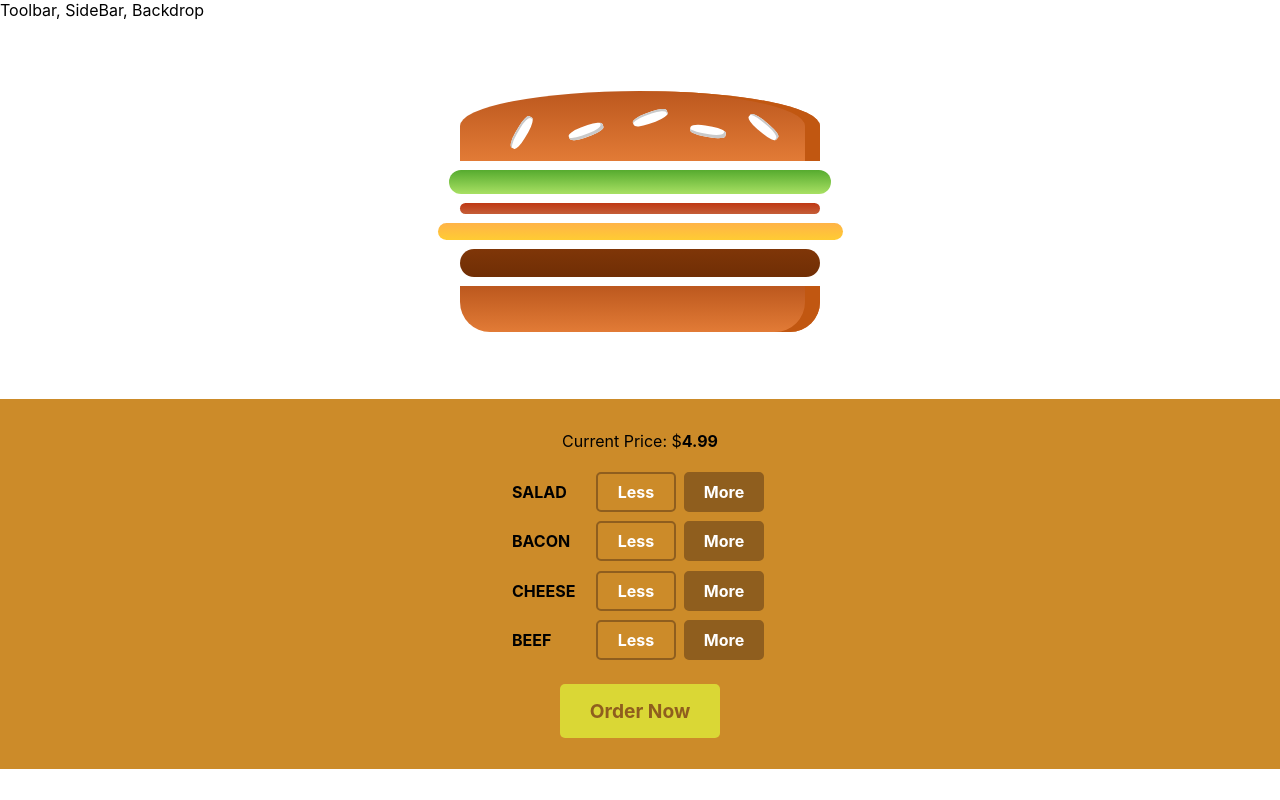
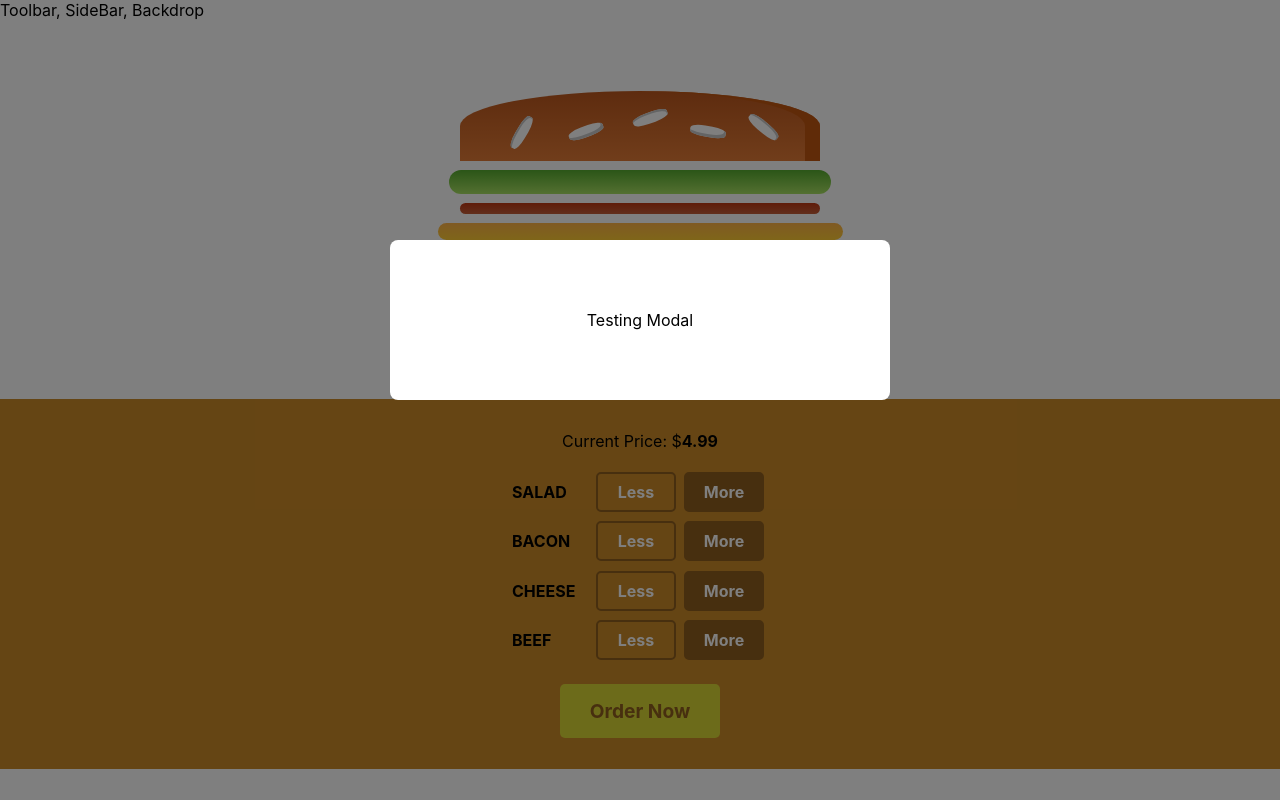
Before and after one commit to toypiano/burger-run-5, a React (Create React App) app: page / in a window 1280 px wide. Built offline with nearby package versions, Linux system fonts and the light colour scheme.

Commit message:
Create Modal + Backdrop

```diff
--- /dev/null
+++ b/src/common/ui/Backdrop.js
@@ -0,0 +1,25 @@
+import React from 'react';
+import PropTypes from 'prop-types';
+import styled, { css } from 'styled-components';
+
+Backdrop.propTypes = {
+  className: PropTypes.string.isRequired,
+  show: PropTypes.bool.isRequired,
+  clicked: PropTypes.func.isRequired,
+};
+
+function Backdrop({ className, clicked, show }) {
+  return show ? <div className={className} onClick={clicked}></div> : null;
+}
+
+export default styled(Backdrop)`
+  ${(props) => css`
+    position: fixed;
+    top: 0;
+    bottom: 0;
+    left: 0;
+    right: 0;
+    z-index: var(--z-backdrop);
+    background: rgba(0, 0, 0, 0.5);
+  `}
+`;
--- /dev/null
+++ b/src/common/ui/Modal.js
@@ -0,0 +1,45 @@
+import React from 'react';
+import PropTypes from 'prop-types';
+import styled, { css } from 'styled-components';
+import Backdrop from './Backdrop';
+
+Modal.propTypes = {
+  className: PropTypes.string.isRequired,
+  show: PropTypes.bool.isRequired,
+  closeModal: PropTypes.func.isRequired,
+};
+
+function Modal({ className, show, closeModal, children }) {
+  return (
+    <div className={className} show={show}>
+      <Backdrop show={show} clicked={closeModal} />
+      <section>{children}</section>
+    </div>
+  );
+}
+
+const slideInOut = (props) =>
+  props.show ? 'translateY(0)' : 'translateY(-100vh)';
+
+export default styled(Modal)`
+  ${(props) => css`
+    section {
+      position: fixed;
+      width: 80%;
+      max-width: 500px;
+      min-height: 10em;
+      border-radius: 0.5em;
+      top: 30%;
+      left: 50%;
+      transform: translateX(-50%) ${slideInOut};
+      transition: transform 0.3s ease-in-out;
+      background: var(--cl-light);
+      z-index: var(--z-modal);
+      padding: 2em 1em;
+      display: flex;
+      flex-direction: column;
+      align-items: center;
+      justify-content: center;
+    }
+  `}
+`;
--- a/src/features/burgerBuilder/BurgerBuilder.js
+++ b/src/features/burgerBuilder/BurgerBuilder.js
@@ -5,6 +5,7 @@ import * as mock from '../../common/mock';
 
 import Burger from './burger/Burger';
 import BuildControls from './burger/BuildControls';
+import Modal from '../../common/ui/Modal';
 
 BurgerBuilder.propTypes = {
   className: PropTypes.string.isRequired,
@@ -43,6 +44,9 @@ function BurgerBuilder({ className }) {
 
   return (
     <div className={className}>
+      <Modal show closeModal={() => {}}>
+        Testing Modal
+      </Modal>
       <Burger ingredients={ingredients} />
       <BuildControls
         price={price}
--- a/src/index.css
+++ b/src/index.css
@@ -9,6 +9,9 @@
   --fw-normal: 400;
   --fw-bold: 700;
   --fw-black: 900;
+
+  --z-backdrop: 100;
+  --z-modal: 200;
 }
 
 html {
```
Also changed, not shown: src/features/burgerBuilder/burger/OrderSummary.js (added).
